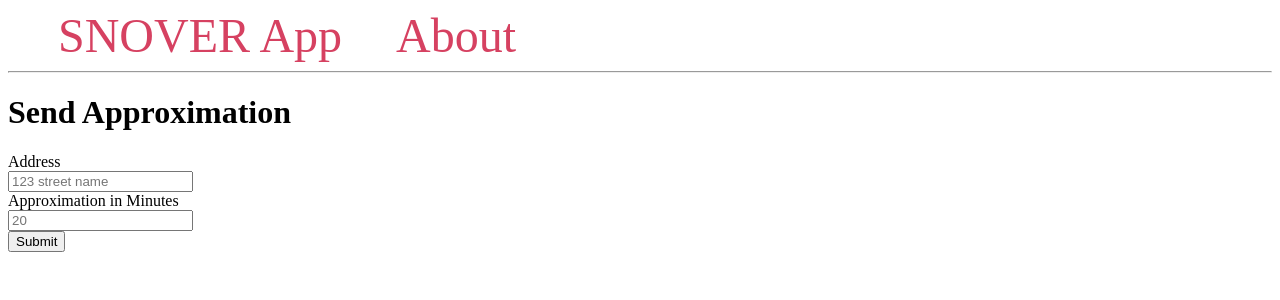
After one commit to malhotraguy/CodeJam2022, a Flask app: template templates/approximation.html in a window 1280 px wide. The commit adds this page. Shown: the top 300 px of the page. Run offline with Flask 2, Linux system fonts and the light colour scheme; the template is opened without the code that fills it, so the values that code supplies are empty.

Commit message:
Improvemnts& new functions

```diff
--- a/app.py
+++ b/app.py
@@ -3,11 +3,10 @@ __author__ = "Rahul Malhotra"
 
 import os
 from datetime import datetime
-from pprint import pprint
 
 from flask import Flask, jsonify, request, render_template, url_for, flash, redirect
 
-from db_operations import client, create_complaint, create_alert_subscription
+from db_operations import client, create_complaint, create_alert_subscription, send_alert
 
 app = Flask(__name__)
 
@@ -29,76 +28,82 @@ def creator():
 
 @app.route('/complaint/', methods=['GET', 'POST'])
 def register_complain():
+    """
+
+    :return:
+    """
     error = None
     if request.method == 'POST':
         person_name = request.form.get('name')
         address = request.form.get('address')
         complaint_type = request.form.get('complaint_type')
         if not person_name:
-            flash('Name is required!')
-            error = "Empty Name"
+            error = "Name is required!"
         elif not address:
-            flash('Address is required!')
-            error = "Empty Address"
+            error = "Address is required!"
         elif not complaint_type:
-            flash('Complaint Type is required!')
-            error = "Empty Complaint Type"
+            error = "Complaint Type is required!"
         else:
             result = create_complaint(person_name, address, complaint_type, threshold=5)
             error = result
+        flash(message=error)
 
     return render_template('complaints.html', error=error)
 
 
 @app.route('/subscribe/', methods=['GET', 'POST'])
 def alert_subscription():
+    """
+
+    :return:
+    """
     error = None
     if request.method == 'POST':
-        person_name = request.args.get('name')
-        address = request.args.get('address')
-        mobile_number = request.args.get('mobile_number')
-        email_id = request.args.get('email_id')
-        app_alert = request.args.get('app_alert', "").lower() == "true"
-        sms_alert = request.args.get('sms_alert', "").lower() == "true"
-        email_alert = request.args.get('email_alert', "").lower() == "true"
+        person_name = request.form.get('name')
+        address = request.form.get('address')
+        mobile_number = request.form.get('mobile_number')
+        email_id = request.form.get('email_id')
+        app_alert = request.form.get('app_alert', "").lower() == "true"
+        sms_alert = request.form.get('sms_alert', "").lower() == "true"
+        email_alert = request.form.get('email_alert', "").lower() == "true"
         if not person_name:
             error = 'Name is required!'
-            flash(error)
         elif not address:
             error = 'Address is required!'
-            flash(error)
         elif not email_id and not mobile_number:
             error = "Either Email Id or Mobile is required !"
-            flash(error)
         elif not sms_alert and not email_alert:
             error = "Either Email Alert or Mobile Alert is required !"
-            flash(error)
         else:
             create_alert_subscription(person_name=person_name, address=address, mobile_number=mobile_number,
                                       email_id=email_id, sms_alert=sms_alert, email_alert=email_alert,
                                       app_alert=app_alert)
             error = "Success"
+        flash(error)
 
     return render_template('alert_subscription.html', error=error)
 
 
 @app.route("/send_approximation/", methods=['GET', 'POST'])
 def send_approximation_alerts():
+    """
+
+    :return:
+    """
     error = None
     if request.method == 'POST':
-        address = request.args.get('address')
-        approximation_in_mins = request.args.get('approximation_in_mins')
+        address = request.form.get('address')
+        approximation_in_mins = request.form.get('approximation_in_mins')
         if not address:
             error = 'Address is required!'
-            flash(error)
         elif not approximation_in_mins:
             error = "Either Email Id or Mobile is required !"
-            flash(error)
         else:
-            # send_alert(address=address, approximation_in_mins=approximation_in_mins)
-            error = "Success"
+            message = f"Snow removing vehicle will be on street in next: {approximation_in_mins} mins (approx.)"
+            error = send_alert(address=address, message=message)
+        flash(error)
 
-    return render_template('alert_subscription.html', error=error)
+    return render_template('approximation.html', error=error)
 
 
 if __name__ == '__main__':
--- a/db_operations.py
+++ b/db_operations.py
@@ -7,6 +7,9 @@ import os
 from dotenv import load_dotenv
 from pymongo.errors import ConnectionFailure
 
+from email_operations import send_email_alert
+from sms_operations import send_sms_alert
+
 load_dotenv()  # use dotenv to hide sensitive credential as environment variables
 usrn = os.environ.get("username")
 passw = os.environ.get("password")
@@ -14,10 +17,6 @@ client = MongoClient(
     f"mongodb+srv://{usrn}:{passw}@snowclearancebuddy.7tjmg.mongodb.net/?retryWrites=true&w=majority")
 snow_buddy_db = client.SnowBuddy
 
-
-# db = client.Test
-# resp = db.Creator.find({"Creator": "Rahul Malhotra"})
-# pprint(list(resp))
 
 def check_db_availability(mongo_client: MongoClient) -> None:
     """
@@ -36,15 +35,30 @@ check_db_availability(mongo_client=client)
 
 
 def find_number_complaints(address, threshold, complaint_type):
+    """
+
+    :param address:
+    :param threshold:
+    :param complaint_type:
+    :return:
+    """
     if complaint_type:
-        compliants = snow_buddy_db.complaints.find({"address": address, "complaint_type": complaint_type})
+        complaints = snow_buddy_db.complaints.find({"address": address, "complaint_type": complaint_type})
     else:
-        compliants = snow_buddy_db.complaints.find({"address": address})
-    number_of_complaints = len(list(compliants))
+        complaints = snow_buddy_db.complaints.find({"address": address})
+    number_of_complaints = len(list(complaints))
     return number_of_complaints
 
 
-def create_complaint(name, address, complaint_type, threshold=5):
+def create_complaint(name: str, address: str, complaint_type: str, threshold: int = 5) -> dict:
+    """
+
+    :param name:
+    :param address:
+    :param complaint_type:
+    :param threshold:
+    :return:
+    """
     snow_buddy_db.complaints.insert_one({"name": name, "address": address, "complaint_type": complaint_type})
     total_complaints = find_number_complaints(address=address, complaint_type=complaint_type, threshold=threshold)
     return {"Total no. of complaints registered": total_complaints}
@@ -52,6 +66,38 @@ def create_complaint(name, address, complaint_type, threshold=5):
 
 def create_alert_subscription(person_name: str, address: str, mobile_number: str, email_id: str, sms_alert: bool,
                               email_alert: bool, app_alert: bool):
+    """
+
+    :param person_name:
+    :param address:
+    :param mobile_number:
+    :param email_id:
+    :param sms_alert:
+    :param email_alert:
+    :param app_alert:
+    :return:
+    """
     snow_buddy_db.alerts.update_one({"person_name": person_name, "address": address}, {
         "$set": {"mobile_number": mobile_number, "email_id": email_id, "sms_alert": sms_alert,
                  "email_alert": email_alert, "app_alert": app_alert}}, upsert=True)
+
+
+def send_alert(address: str, message: str):
+    """
+
+    :param address:
+    :param message:
+    :return:
+    """
+    alert_emails = snow_buddy_db.alerts.find({"address": address, "email_alert": True}, {"_id": 0, "email_id": 1})
+    alert_mobiles = snow_buddy_db.alerts.find({"address": address, "sms_alert": True}, {"_id": 0, "mobile_number": 1})
+    alert_emails = [email.get("email_id") for email in alert_emails if email.get("email_id") is not None]
+    alert_mobiles = [mobile.get("mobile_number") for mobile in alert_mobiles if mobile.get("mobile_number") is not None]
+    for email in alert_emails:
+        send_email_alert(alert_msg=message, receiver_email=email)
+    for mobile in alert_mobiles:
+        send_sms_alert(alert_msg=message, receiver_mobile=mobile)
+
+    success_message = f"Alerted Mobiles:{alert_mobiles} \nAlerted Emails:{alert_emails}"
+    pprint(success_message)
+    return success_message
--- a/requirements.txt
+++ b/requirements.txt
@@ -4,3 +4,5 @@ Flask~=2.0.3
 gunicorn==20.1.0
 twilio~=7.7.0
 sendgrid~=6.9.6
+django-sendgrid-webhook~=0.3.0
+geopy~=2.2.0
--- a/templates/alert_subscription.html
+++ b/templates/alert_subscription.html
@@ -1,7 +1,7 @@
 {% extends 'base.html' %}
 
 {% block content %}
-    <h1>{% block title %} Register your complaint {% endblock %}</h1>
+    <h1>{% block title %} Register for  Alerts {% endblock %}</h1>
     <form method="post">
         <label for="name">Name</label>
         <br>
--- /dev/null
+++ b/templates/approximation.html
@@ -0,0 +1,22 @@
+{% extends 'base.html' %}
+
+{% block content %}
+    <h1>{% block title %} Send Approximation {% endblock %}</h1>
+    <form method="post">
+
+        <label for="address">Address</label>
+        <br>
+        <input type="text" name="address"
+               placeholder="123 street name"
+               value="{{ request.form['address'] }}"/>
+        <br>
+
+        <label for="approximation_in_mins">Approximation in Minutes </label>
+        <br>
+        <input type="text" name="approximation_in_mins"
+               placeholder="20"
+               value="{{ request.form['approximation_in_mins'] }}"/>
+        <br>
+        <button type="submit">Submit</button>
+    </form>
+{% endblock %}
```
Also changed, not shown: geolocation_operations.py (added, +46 -0 lines).
